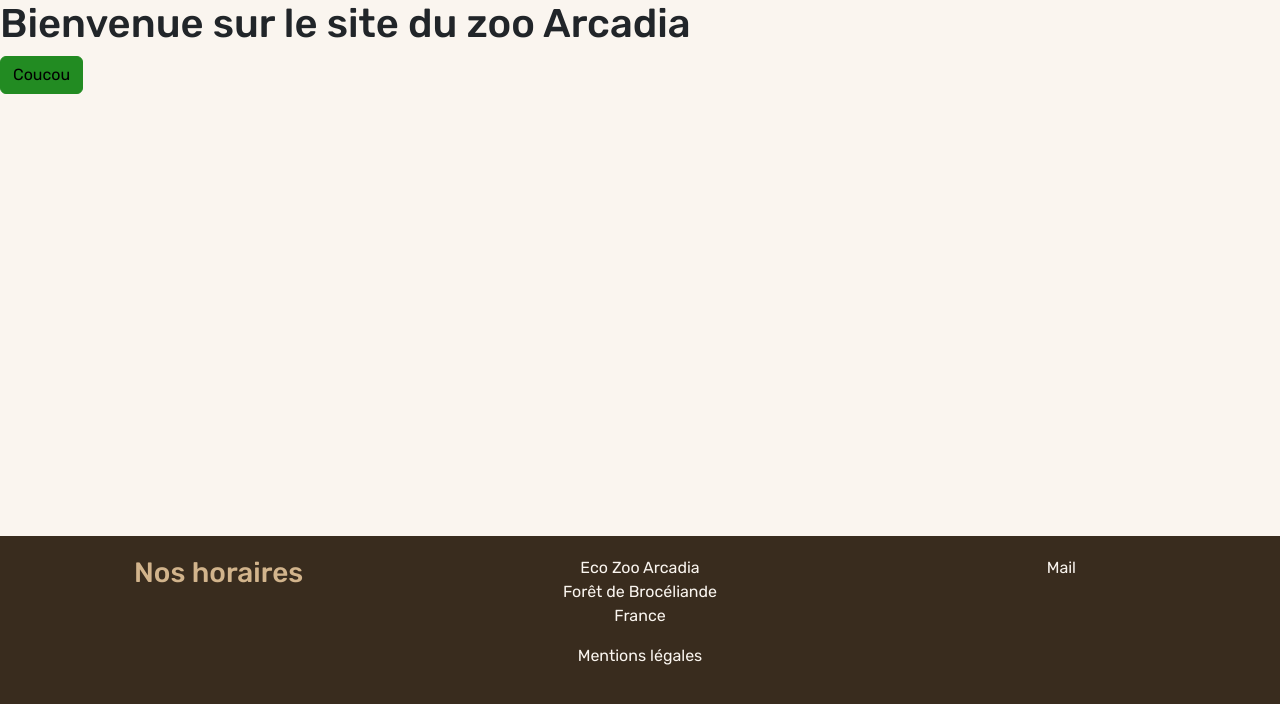
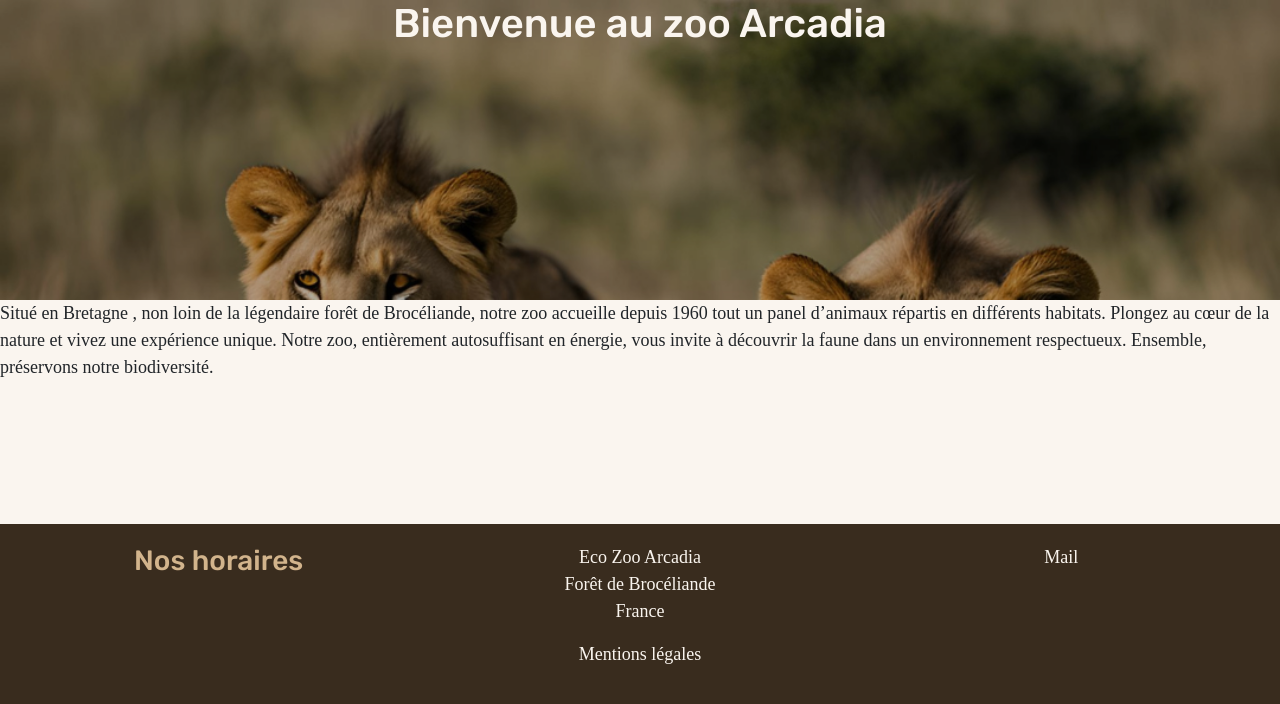
Before and after one commit to fabien1981/arcadia, a PHP site: page / in a window 1280 px wide. Shown: the part 96-800 px from the top of the page. Run offline with PHP 8.4, Linux system fonts and the light colour scheme; some libraries are stand-ins or nearby versions.

Commit message:
realisation page d'accueil

```diff
--- a/pages/home.html
+++ b/pages/home.html
@@ -1,3 +1,11 @@
-<h1>Bienvenue sur le site du zoo Arcadia</h1>
+<div class="vitrine text-center text-white">
+    <div class="vitrine-content">
+            <h1>Bienvenue au zoo Arcadia</h1>
 
-<button class="btn btn-primary">Coucou</button>
+    </div>
+</div>
+<p>Situé en Bretagne , non loin de la légendaire forêt de Brocéliande, notre zoo accueille depuis 1960
+    tout un panel d’animaux répartis en différents habitats.
+   Plongez au cœur de la nature et vivez une expérience unique.
+    Notre zoo, entièrement autosuffisant en énergie,
+     vous invite à découvrir la faune dans un environnement respectueux. Ensemble, préservons notre biodiversité.</p>
--- a/scss/main.scss
+++ b/scss/main.scss
@@ -19,3 +19,37 @@ footer.footer{
  bottom: 0;
  width:100%;
 }
+
+//attribution des polices//
+p{
+    font-family: $font-family-serif;
+    font-size: 18px;
+}
+
+
+
+.vitrine{
+    position: relative;
+    &::before{
+        content: "";
+        position: absolute;
+        top:0;
+        left: 0;
+        width: 100%;
+        height: 100%;
+        background-image: url(../assets/photos/lions1.png);
+        background-size: cover;
+        filter: brightness(0.7);
+    }
+*{
+    //positionner les éléments devant le before//
+    position: relative;
+}
+ .vitrine-content{
+    height: 300px;
+    display: flex;
+    flex-direction: column;
+    align-items: center;
+    justify-content: flex-start;
+ }
+}
```
Also changed, not shown: assets/photos/guide.jpeg (added), assets/photos/lions1.png (added), assets/photos/marais.jpeg (added), assets/photos/motif_tigre.jpeg (added), assets/photos/restaurant.jpeg (added), assets/photos/savane.jpeg (added), assets/photos/train.png (added), assets/photos/veto.jpeg (added), assets/photos/veto2.jpeg (added), assets/photos/zoo.jpeg (added), assets/photos/zoo2.jpeg (added), assets/photos/zoo3.jpeg (added), scss/main.css, 1 other file.
